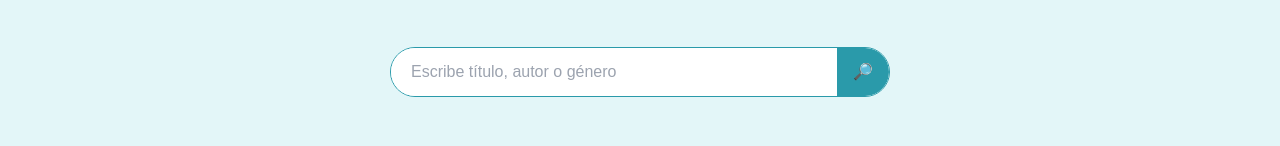
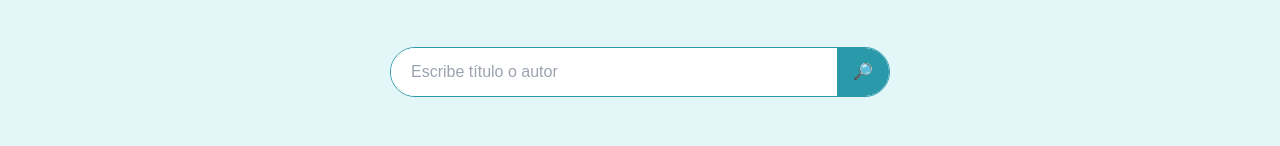
Before and after one commit to Alooga/ReadCycle, a Vue app: page /search-book in a window 1280 px wide. Shown: the part 319-465 px from the top of the page. Built offline with nearby package versions, Linux system fonts and the light colour scheme; no server answers; a web font is replaced by a local one; what tailwind-hamburgers would draw is missing.

Commit message:
correccion de placeholder en searchBook

```diff
--- a/src/views/SearchBook.vue
+++ b/src/views/SearchBook.vue
@@ -10,7 +10,7 @@
           v-model="keyword"
           type="text"
          class="w-full bg-white px-5 py-3 outline-none rounded-full "
-          placeholder="Escribe título, autor o género"
+          placeholder="Escribe título o autor"
         />
 
 
```
